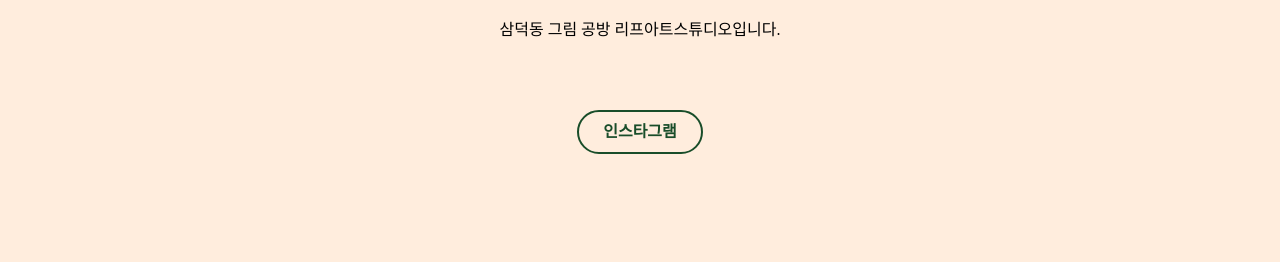
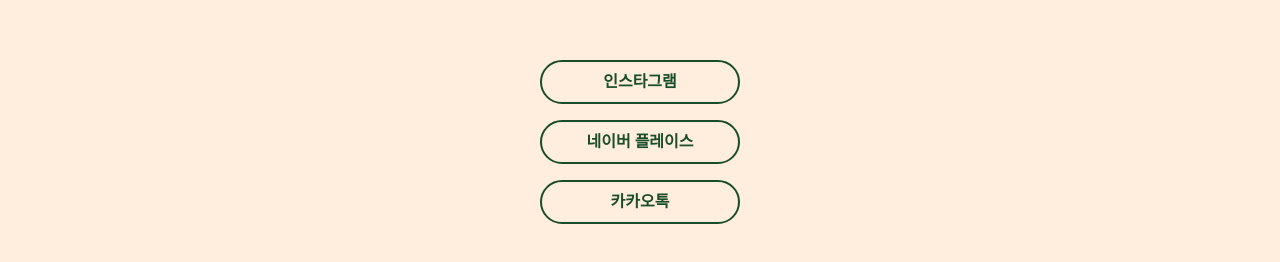
Before and after one commit to yun9612/leaf_artstudio, a Vue app: page / in a window 1280 px wide. Shown: the part 426-688 px from the top of the page. Built offline with nearby package versions, Linux system fonts and the light colour scheme; a web font is replaced by a local one.

Commit message:
in process

```diff
--- a/src/App.vue
+++ b/src/App.vue
@@ -3,7 +3,7 @@
     <!-- 헤더 -->
     <div class="relative">
       <!-- 헤더 이미지 -->
-      <img class="w-full opacity-80 max-h-[300px]" src="/headerbg.jpg" alt="headerBG" />
+      <img class="w-full opacity-80 max-h-[250px]" src="/headerbg.jpg" alt="headerBG" />
       <!-- 로고 이미지 동그랗게 -->
       <img
         class="w-[25%] max-w-[140px] rounded-full absolute left-1/2 bottom-0 -translate-x-1/2 translate-y-1/2"
@@ -19,21 +19,28 @@
     <!-- 링크 버튼들 -->
     <div class="flex flex-col gap-4 items-center mt-10 md:mt-17">
       <!-- 인스타그램 -->
-      <a class="border-2 py-2 px-6 rounded-full border-[#194d29] text-[#194d29] font-bold" href="">
+      <a
+        target="_blank"
+        class="border-2 w-[200px] block py-2 text-center rounded-full border-[#194d29] text-[#194d29] font-bold hover:bg-[#194d29] hover:text-[#ffeddd]"
+        href="https://www.instagram.com/leaf.art_studio/#">
         인스타그램
       </a>
       <!-- 네이버 플레이스 -->
+      <a
+        target="_blank"
+        class="border-2 w-[200px] block py-2 text-center rounded-full border-[#194d29] text-[#194d29] font-bold hover:bg-[#194d29] hover:text-[#ffeddd]"
+        href="https://naver.me/GmtRyCsS">
+        네이버 플레이스
+      </a>
       <!-- 카카오톡 -->
+      <a
+        target="_blank"
+        class="border-2 w-[200px] block py-2 text-center rounded-full border-[#194d29] text-[#194d29] font-bold hover:bg-[#194d29] hover:text-[#ffeddd]"
+        href="http://pf.kakao.com/_ExiSxcn">
+        카카오톡
+      </a>
     </div>
   </div>
 </template>
 
 <script setup></script>
-
-<!-- .wrap {
-   margin: auto;
-   width: 100%;
-   height: 100vh;
-   background-color: #fbe3ce;
-   color: #194d29;
- } -->
```
